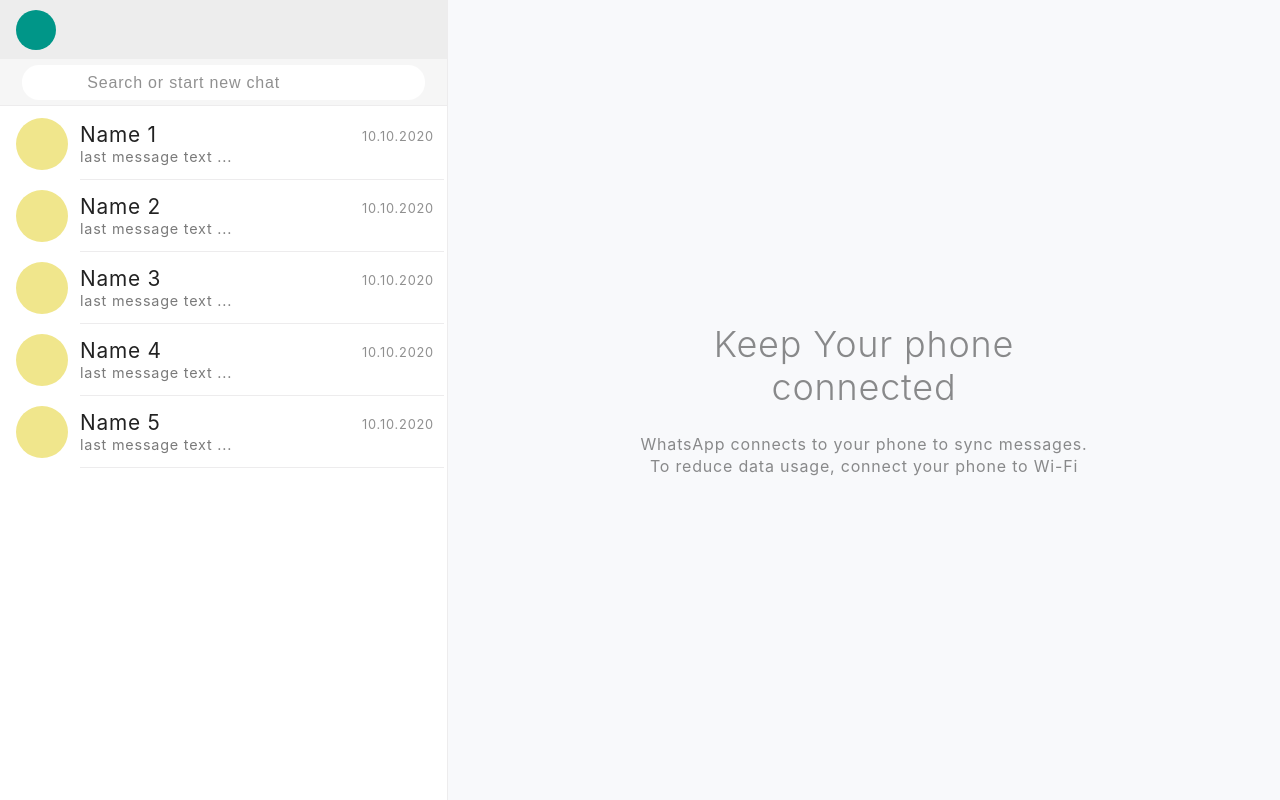
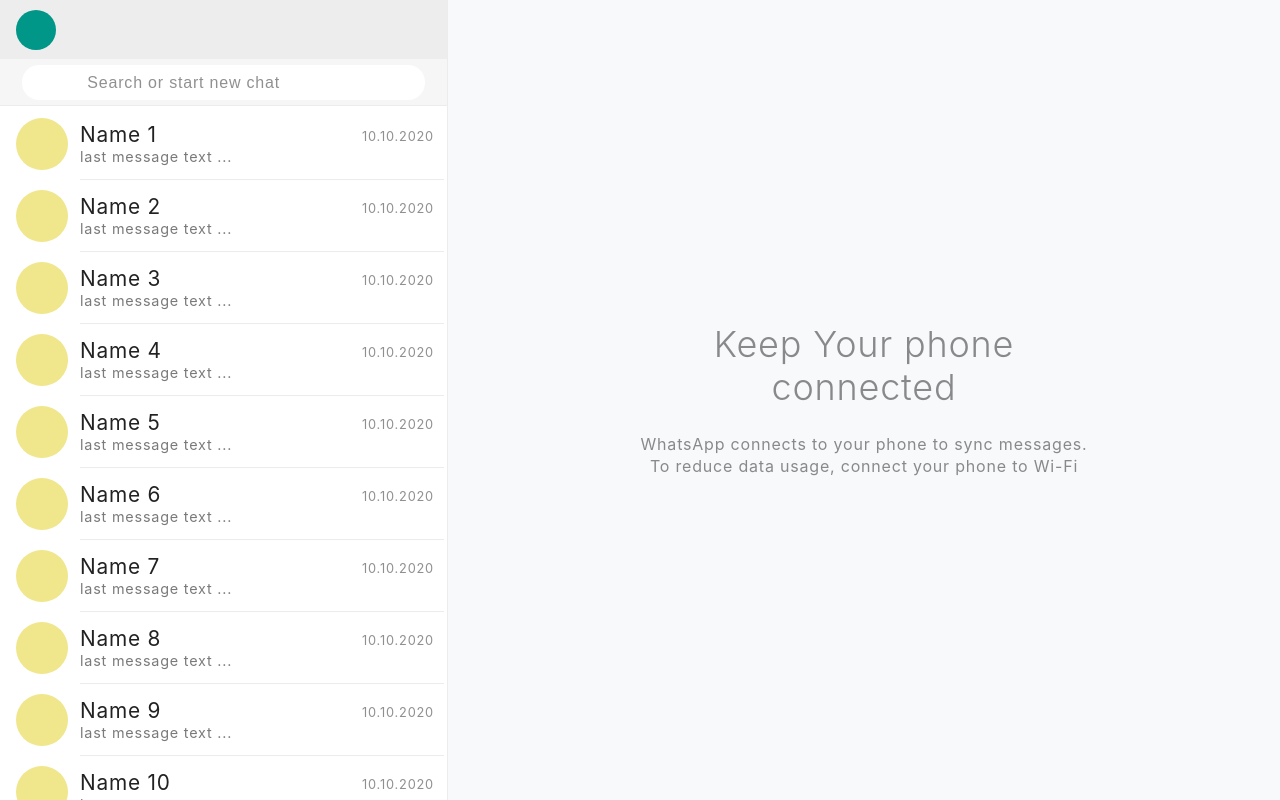
Before and after one commit to yygthb/whatsApp-demo, a React (Create React App) app: page / in a window 1280 px wide. Built offline with nearby package versions, Linux system fonts and the light colour scheme.

Commit message:
dialogs-state use context instead of props

```diff
--- a/src/App.js
+++ b/src/App.js
@@ -1,7 +1,10 @@
 import React, {useState} from 'react';
 import './App.css';
+
 import MainPage from './components/MainPage'
+import Context from './context'
 
+// create state - array of dialogs
 function createDialogs (num) {
   const arr = []
   for (let i = 1; i <= num; i++) {
@@ -22,14 +25,16 @@ function App() {
   //   {userId: 2, userName: `Name 2`},
   //   {userId: 3, userName: `Name 3`},
   // ])
-  const [dialogs, setDialog] = useState(createDialogs(5))
+  const [dialogs, setDialog] = useState(createDialogs(15))
 
   return (
-    <div className="page__background">
-      <span></span>
-      <span></span>
-      <MainPage dialogs={dialogs}/>
-    </div>
+    <Context.Provider value={{dialogs}}>
+      <div className="page__background">
+        <span></span>
+        <span></span>
+        <MainPage dialogs={dialogs}/>
+      </div>
+    </Context.Provider>
   )
 }
 
--- a/src/components/MainPage.js
+++ b/src/components/MainPage.js
@@ -4,10 +4,10 @@ import './MainPage.css'
 import Content from './Content/Content'
 import Sidebar from './Sidebar/Sidebar'
 
-const MainPage = (props) => {
+const MainPage = () => {
   return (
     <div className="page__wrap">
-      <Sidebar dialogs={props.dialogs}/>
+      <Sidebar />
       <Content />
     </div>
   )
--- a/src/components/Sidebar/Dialogs/Dialog/Dialog.js
+++ b/src/components/Sidebar/Dialogs/Dialog/Dialog.js
@@ -1,5 +1,4 @@
 import React from 'react'
-
 import './Dialog.css'
 
 const Dialog = ({dialog}) => {
--- a/src/components/Sidebar/Dialogs/Dialogs.js
+++ b/src/components/Sidebar/Dialogs/Dialogs.js
@@ -1,11 +1,11 @@
-import React from 'react'
+import React, {useContext} from 'react'
+import './Dialogs.css'
 import Dialog from './Dialog/Dialog'
+import Context from '../../../context'
 
-import './Dialogs.css'
+const Dialogs = () => {
 
-const Dialogs = ({dialogs}) => {
-
-  console.log('dialogs: ', dialogs)
+  const {dialogs} = useContext(Context)
 
   return (
     <ul className="dialogs__wrap">
--- a/src/components/Sidebar/Sidebar.js
+++ b/src/components/Sidebar/Sidebar.js
@@ -5,13 +5,13 @@ import Header from './Header/Header'
 import SearchField from './SearchField/SearchField'
 import Dialogs from './Dialogs/Dialogs'
 
-const Sidebar = (props) => {
+const Sidebar = () => {
 
   return (
     <div className="sidebar">
       <Header />
       <SearchField />
-      <Dialogs dialogs={props.dialogs}/>
+      <Dialogs />
     </div>
   )
 }
--- /dev/null
+++ b/src/context.js
@@ -0,0 +1,5 @@
+import React from 'react'
+
+const Context = React.createContext()
+
+export default Context
```
